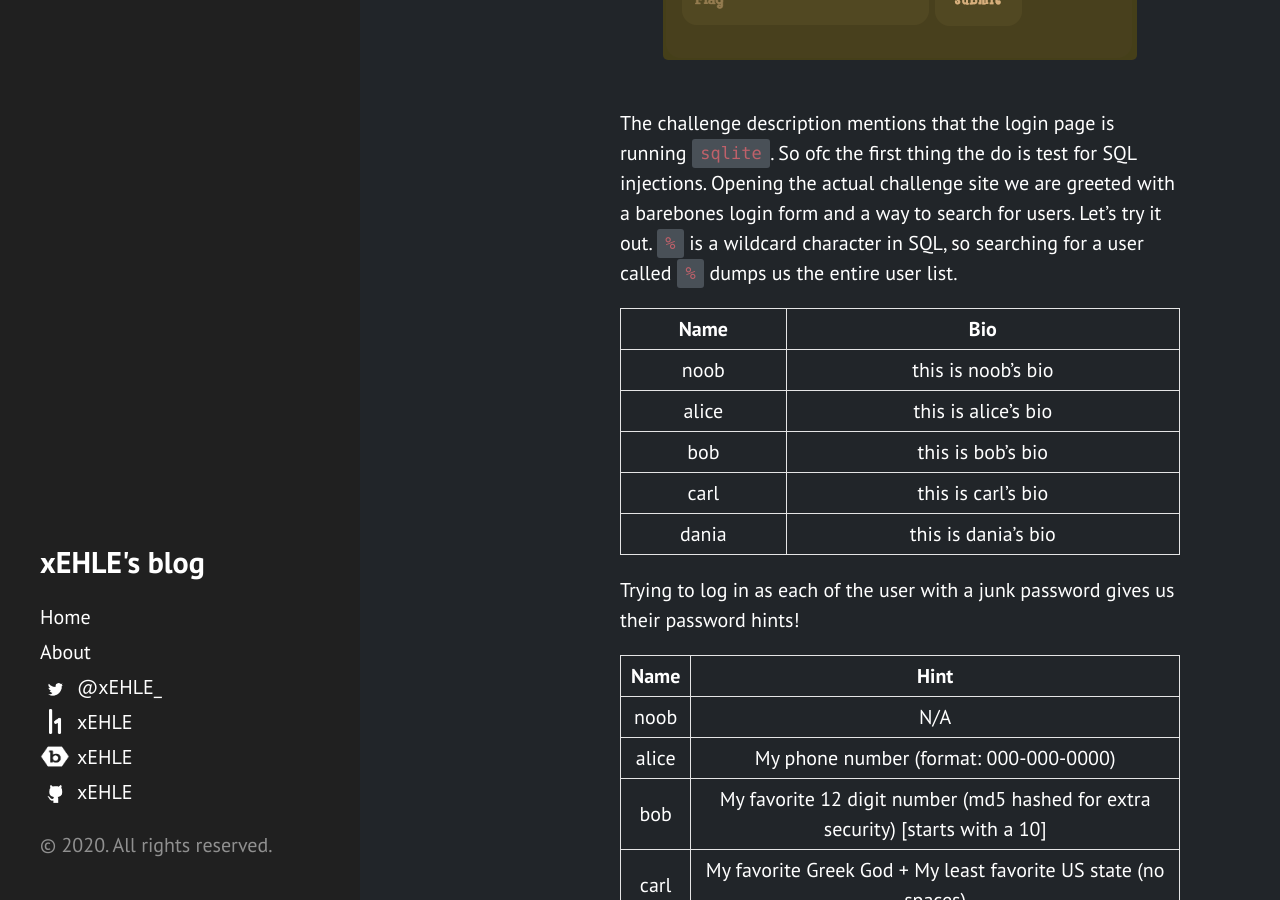
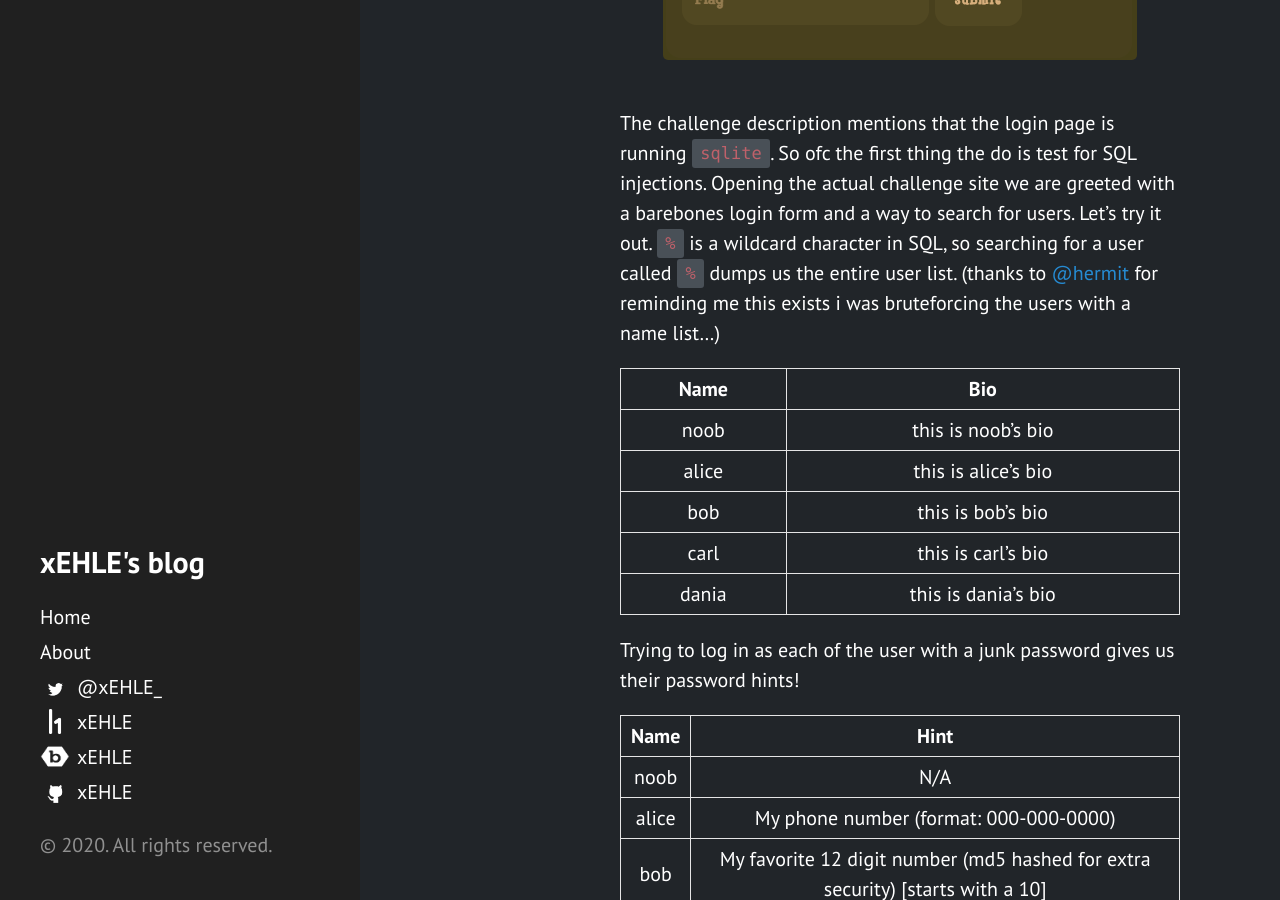
Before and after one commit to xEHLE/xEHLE.github.io, a Jekyll site: the page built from _posts/2020-07-20-UIUCTF-2020-writeup.markdown, in a window 1280 px wide and 900 px high, scrolled down 3368 px. Built offline with Jekyll 4.4.1, drawn with Linux system fonts in a browser that asks for light colours.

Commit message:
added hermit shoutout

```diff
--- a/_posts/2020-07-20-UIUCTF-2020-writeup.markdown
+++ b/_posts/2020-07-20-UIUCTF-2020-writeup.markdown
@@ -75,6 +75,7 @@ Opening the actual challenge site we are greeted with a barebones login form
 and a way to search for users.
 Let's try it out.
 `%` is a wildcard character in SQL, so searching for a user called `%` dumps us the entire user list.
+(thanks to [@hermit](https://github.com/deepseagirl/) for reminding me this exists i was bruteforcing the users with a name list...)
 
 | Name | Bio |
 |:----:|:---:|
```
